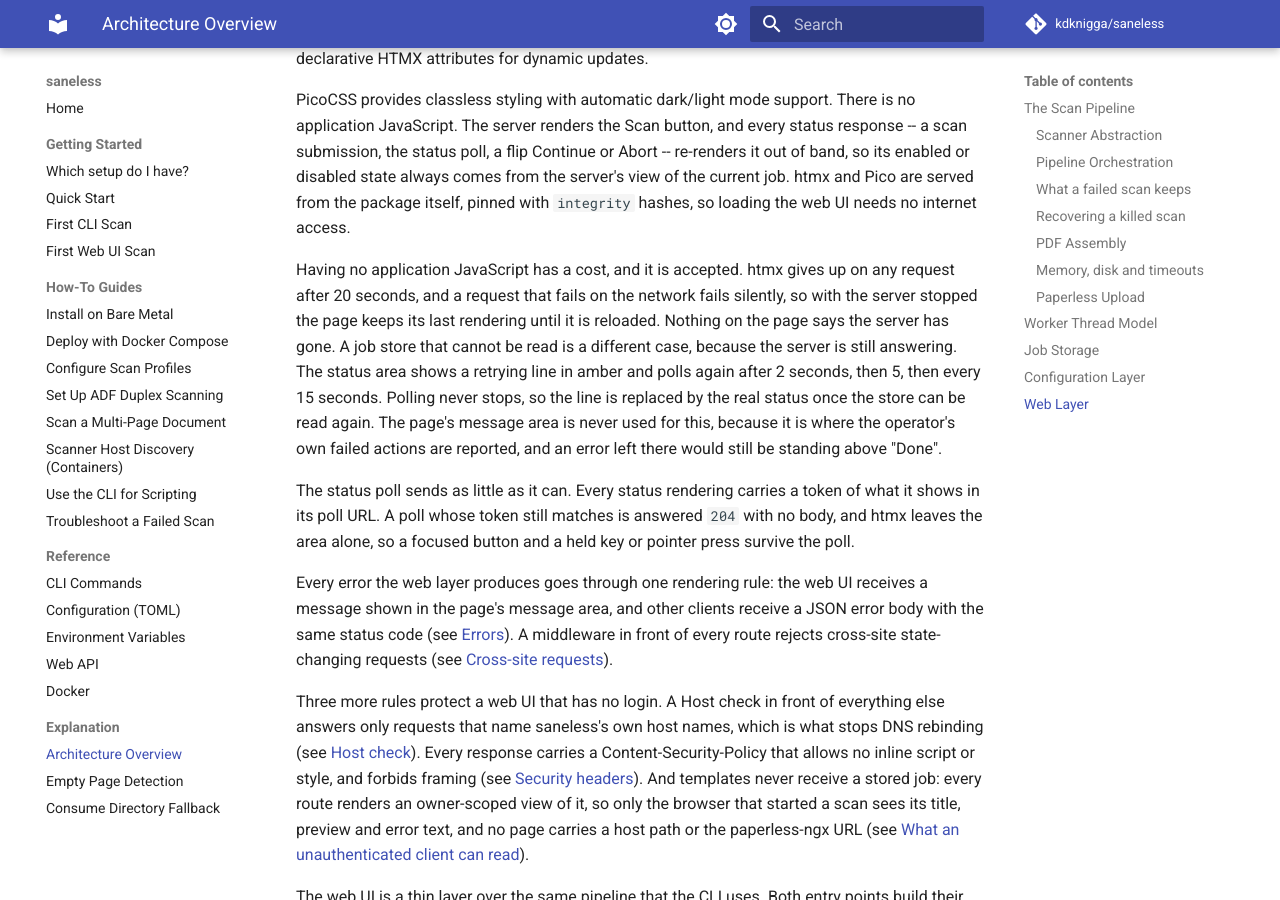
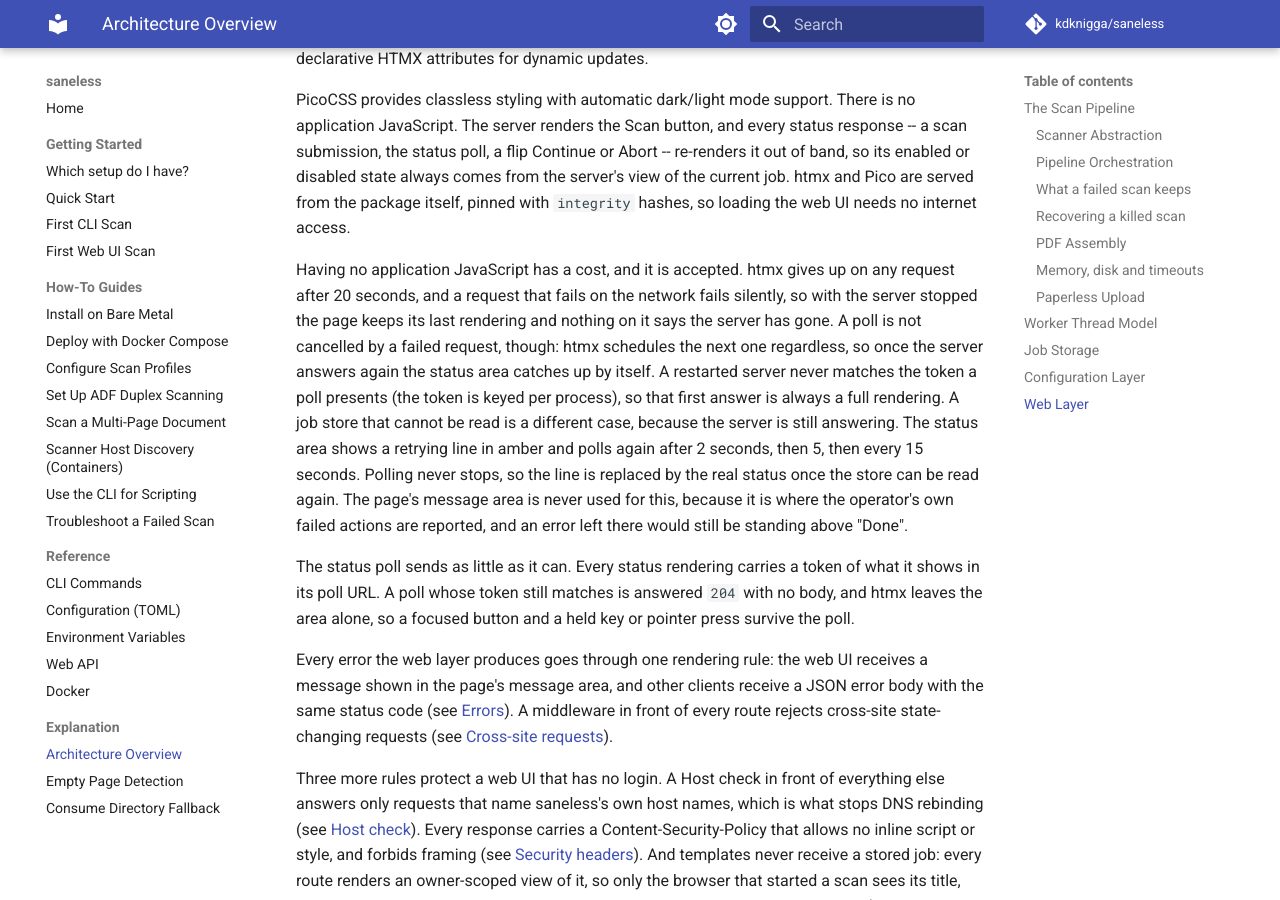
Before and after one commit to kdknigga/saneless, an MkDocs documentation site: the page built from docs/explanation/architecture.md, in a window 1280 px wide and 900 px high, scrolled down 13781 px. Built offline with MkDocs 1.6.1 and Material for MkDocs 9.7.7, drawn with Linux system fonts in a browser that asks for light colours; comment, search, counter and statistics services are not loaded.

Commit message:
fix(47): IN-04 say the page catches up by itself after a server stop
The docs said that with the server stopped the page keeps its last
rendering "until you reload it". htmx re-schedules an every-Ns poll
whether or not the request failed, and a restarted server's token key
never matches the old token, so the next answered poll is a full
rendering and the status area recovers without a reload. Both docs now
say nothing on the page shows the server is gone, and that it catches
up by itself once the server answers again.

Co-Authored-By: Claude Opus 5.5 (1M context) <noreply@anthropic.com>
Claude-Session: https://claude.ai/code/session_013CxQxLcnRUSK9XY3SKundu

```diff
--- a/docs/explanation/architecture.md
+++ b/docs/explanation/architecture.md
@@ -157,7 +157,7 @@ The web layer is built with FastAPI, Jinja2 templates, and HTMX for reactivity.
 
 PicoCSS provides classless styling with automatic dark/light mode support. There is no application JavaScript. The server renders the Scan button, and every status response -- a scan submission, the status poll, a flip Continue or Abort -- re-renders it out of band, so its enabled or disabled state always comes from the server's view of the current job. htmx and Pico are served from the package itself, pinned with `integrity` hashes, so loading the web UI needs no internet access.
 
-Having no application JavaScript has a cost, and it is accepted. htmx gives up on any request after 20 seconds, and a request that fails on the network fails silently, so with the server stopped the page keeps its last rendering until it is reloaded. Nothing on the page says the server has gone. A job store that cannot be read is a different case, because the server is still answering. The status area shows a retrying line in amber and polls again after 2 seconds, then 5, then every 15 seconds. Polling never stops, so the line is replaced by the real status once the store can be read again. The page's message area is never used for this, because it is where the operator's own failed actions are reported, and an error left there would still be standing above "Done".
+Having no application JavaScript has a cost, and it is accepted. htmx gives up on any request after 20 seconds, and a request that fails on the network fails silently, so with the server stopped the page keeps its last rendering and nothing on it says the server has gone. A poll is not cancelled by a failed request, though: htmx schedules the next one regardless, so once the server answers again the status area catches up by itself. A restarted server never matches the token a poll presents (the token is keyed per process), so that first answer is always a full rendering. A job store that cannot be read is a different case, because the server is still answering. The status area shows a retrying line in amber and polls again after 2 seconds, then 5, then every 15 seconds. Polling never stops, so the line is replaced by the real status once the store can be read again. The page's message area is never used for this, because it is where the operator's own failed actions are reported, and an error left there would still be standing above "Done".
 
 The status poll sends as little as it can. Every status rendering carries a token of what it shows in its poll URL. A poll whose token still matches is answered `204` with no body, and htmx leaves the area alone, so a focused button and a held key or pointer press survive the poll.
 
```
Also changed, not shown: docs/getting-started/first-web-ui-scan.md (+1 -1 lines).
